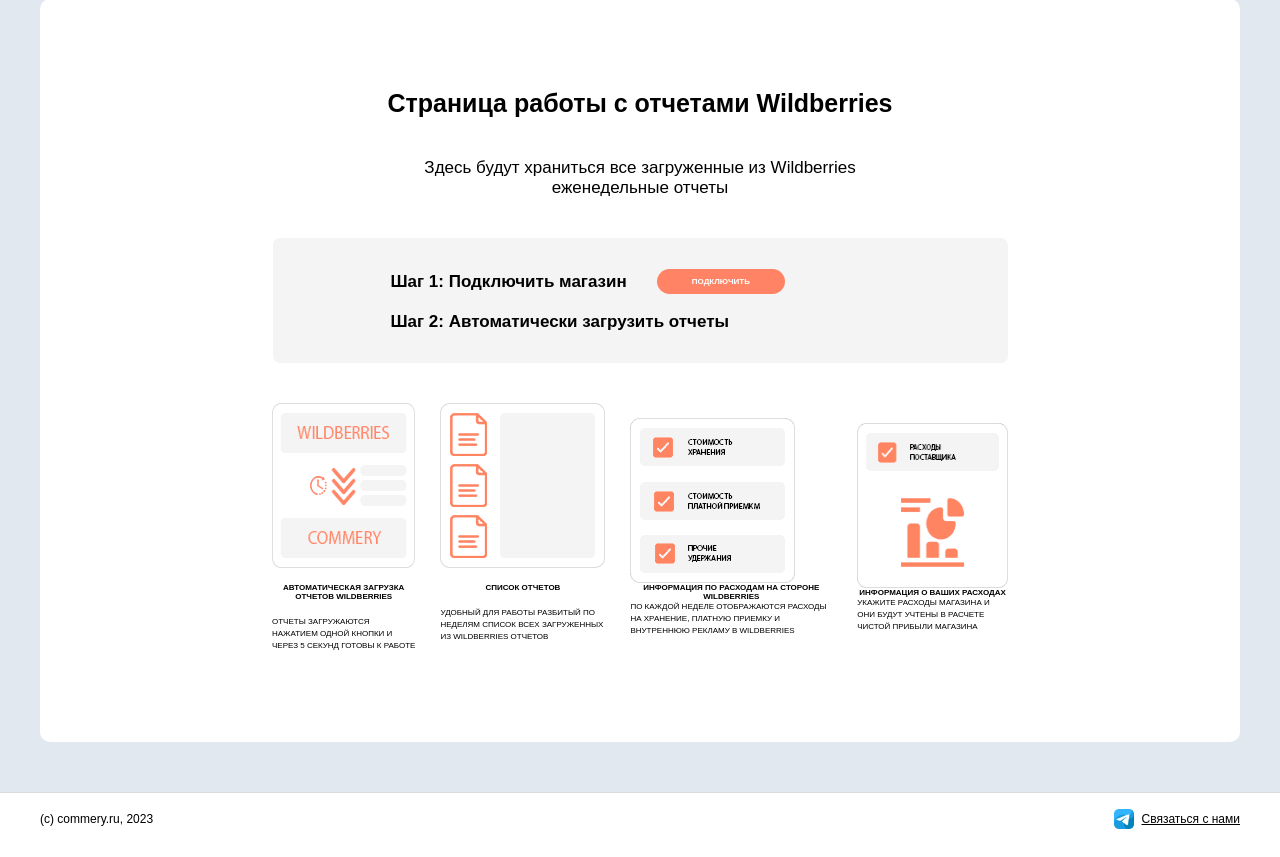
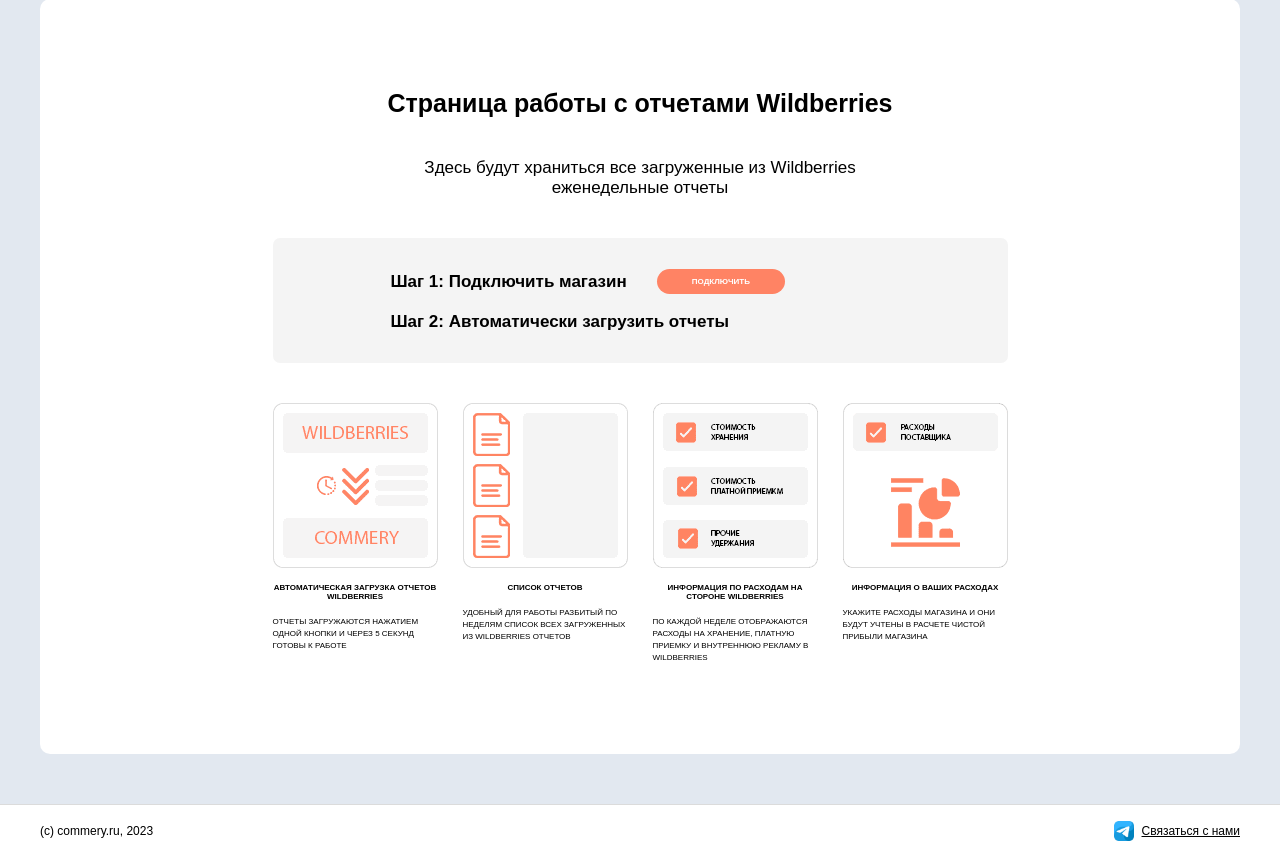
Before and after one commit to NYikolay/Wildberries-financial-statement-transcript-service, a Django app: page /reports/ in a window 1280 px wide. Shown: the part 112-969 px from the top of the page. Before the commit the page ends 941 px from the top, so only its background shows below. Run offline with Django 4.2, Linux system fonts and the light colour scheme; the visitor is signed in with stand-in values (Sample User, id 1); data that the repository does not hold is empty; parts of the project's set-up code (start-up, migrations or seed data) failed here and were passed over.

Commit message:
fixed empty_reports.html

```diff
--- a/reports/templates/reports/empty_reports.html
+++ b/reports/templates/reports/empty_reports.html
@@ -66,12 +66,12 @@
                 <h3 class="possibilities_title">СПИСОК ОТЧЕТОВ</h3>
                 <p class="possibilities_description">УДОБНЫЙ ДЛЯ РАБОТЫ РАЗБИТЫЙ ПО НЕДЕЛЯМ СПИСОК ВСЕХ ЗАГРУЖЕННЫХ ИЗ WILDBERRIES ОТЧЕТОВ</p>
             </div>
-            <div class="empty_dashboard_possibilities-item">
+            <div class="empty_reports_possibilities-item">
                 <img src="{% static 'images/possibilities_img7.png' %}" alt="" class="possibilities_img">
                 <h3 class="possibilities_title">ИНФОРМАЦИЯ ПО РАСХОДАМ НА СТОРОНЕ WILDBERRIES</h3>
                 <p class="possibilities_description">ПО КАЖДОЙ НЕДЕЛЕ ОТОБРАЖАЮТСЯ РАСХОДЫ НА ХРАНЕНИЕ, ПЛАТНУЮ ПРИЕМКУ И ВНУТРЕННЮЮ РЕКЛАМУ В WILDBERRIES</p>
             </div>
-            <div class="empty_dashboard_possibilities-item">
+            <div class="empty_reports_possibilities-item">
                 <img src="{% static 'images/possibilities_img8.png' %}" alt="" class="possibilities_img">
                 <h3 class="possibilities_title">ИНФОРМАЦИЯ О ВАШИХ РАСХОДАХ</h3>
                 <p class="possibilities_description">УКАЖИТЕ РАСХОДЫ МАГАЗИНА И ОНИ БУДУТ УЧТЕНЫ В РАСЧЕТЕ ЧИСТОЙ ПРИБЫЛИ МАГАЗИНА</p>
```
Also changed, not shown: reports/tests/test_reports_funcs.py (+18 -6 lines).
